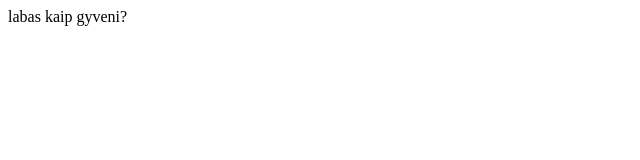
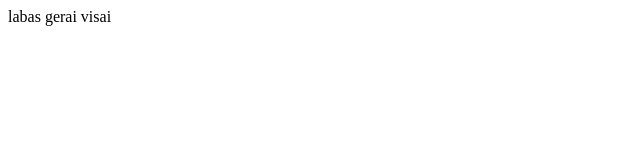
Before and after one commit to EgleLu/finalproject2, a plain HTML site: page index.html in a window 1280 px wide. Shown: the full height of the page, 0-640 px from the left. Drawn offline with Linux system fonts and the light colour scheme.

```diff
--- a/index.html
+++ b/index.html
@@ -7,7 +7,6 @@
     <title>Document</title>
   </head>
   <body>
-    labas
-    kaip gyveni?
+    labas gerai visai
   </body>
 </html>
```
